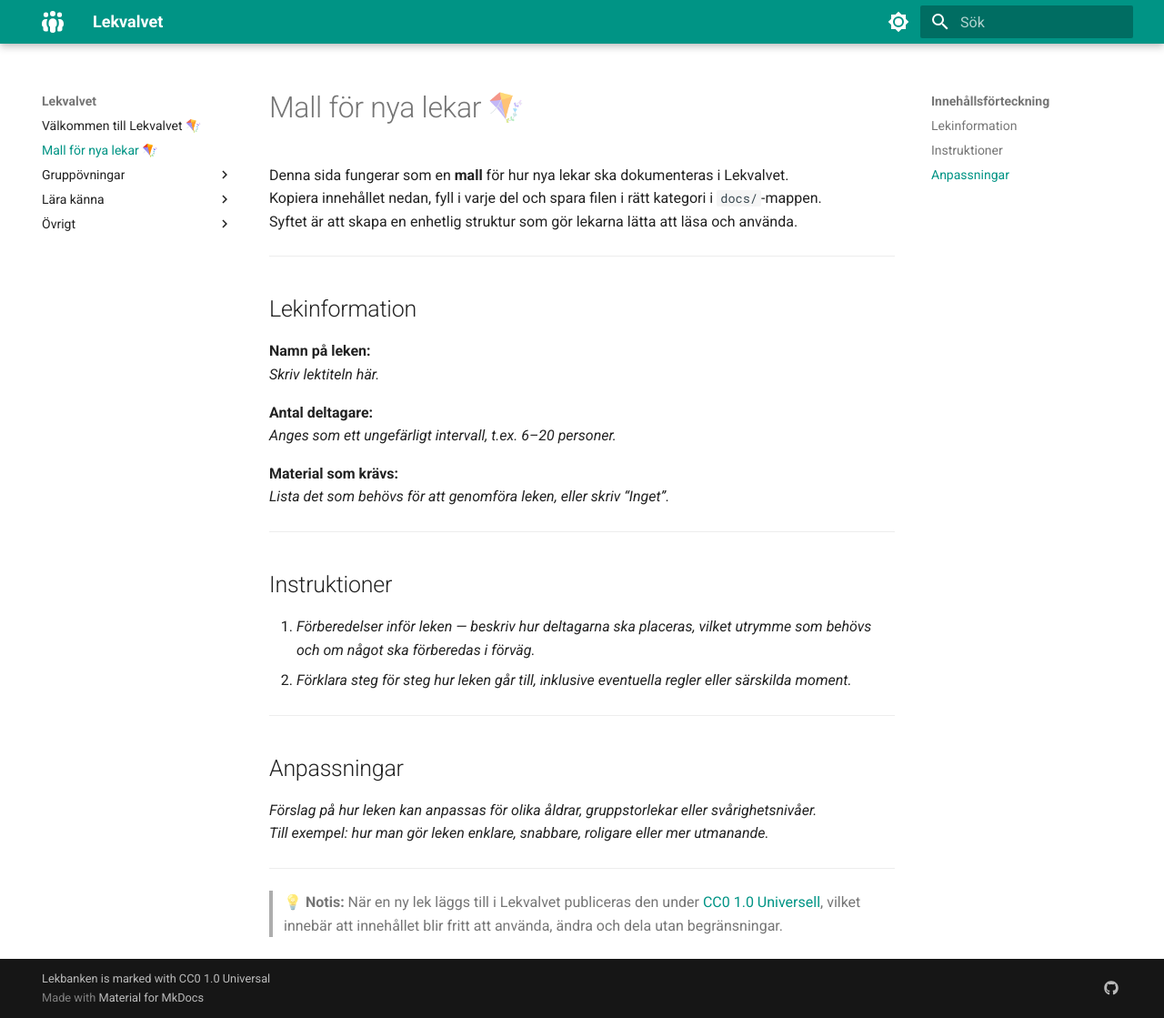
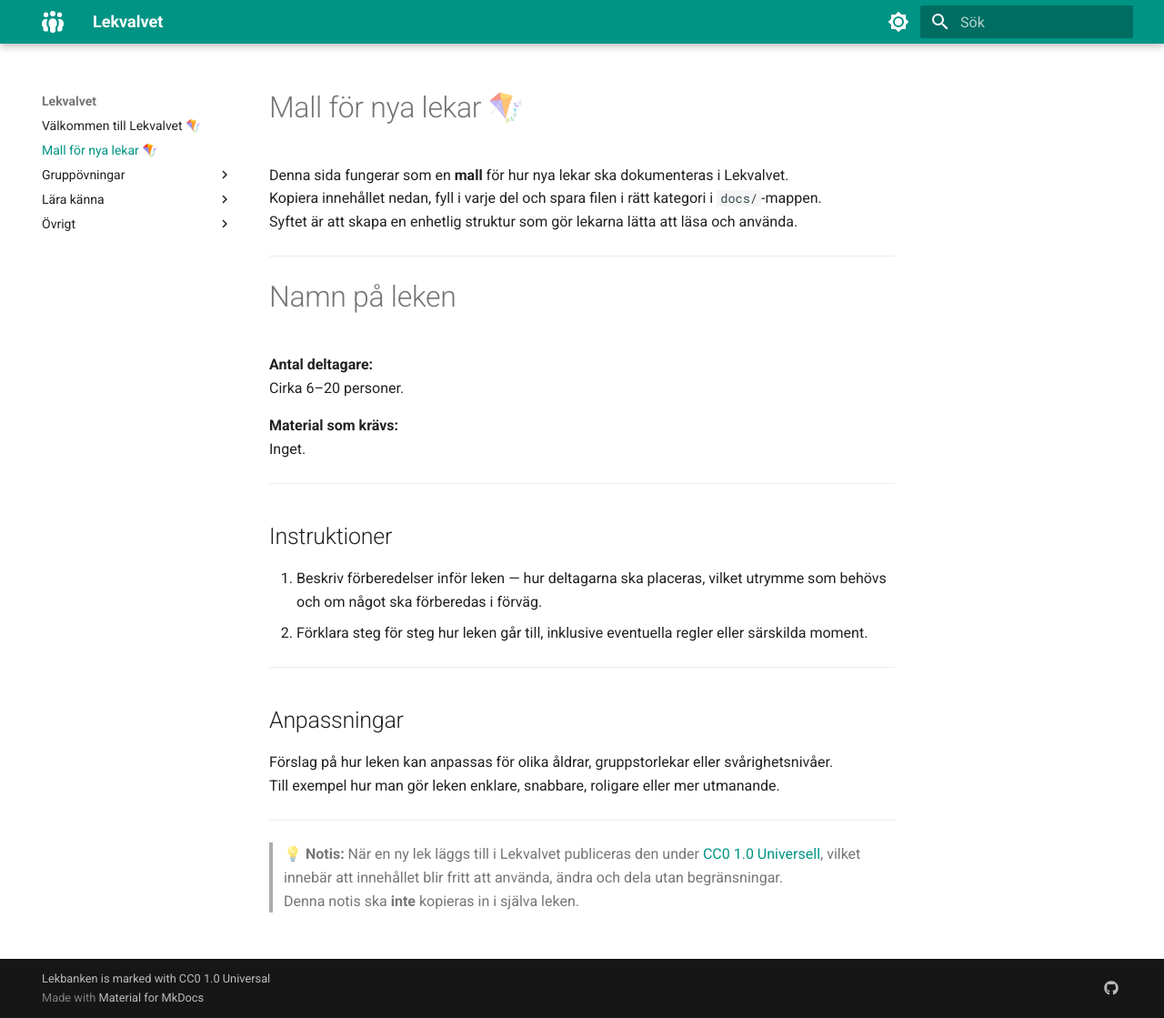
Before and after one commit to Bjorkan/Lekvalvet, an MkDocs documentation site: the page built from docs/template.md, in a window 1280 px wide and 1119 px high. Shown: the whole window at 91% size. Built offline with MkDocs 1.6.1 and Material for MkDocs 9.7.7, drawn with Linux system fonts in a browser that asks for light colours.

Commit message:
Make template easy to understand

```diff
--- a/docs/template.md
+++ b/docs/template.md
@@ -6,31 +6,29 @@
 
 ---
 
-## Lekinformation
-
-**Namn på leken:**
-_Skriv lektiteln här._
+# Namn på leken
 
 **Antal deltagare:**
-_Anges som ett ungefärligt intervall, t.ex. 6–20 personer._
+Cirka 6–20 personer.
 
 **Material som krävs:**
-_Lista det som behövs för att genomföra leken, eller skriv “Inget”._
+Inget.
 
 ---
 
 ## Instruktioner
 
-1. _Förberedelser inför leken — beskriv hur deltagarna ska placeras, vilket utrymme som behövs och om något ska förberedas i förväg._
-2. _Förklara steg för steg hur leken går till, inklusive eventuella regler eller särskilda moment._
+1. Beskriv förberedelser inför leken — hur deltagarna ska placeras, vilket utrymme som behövs och om något ska förberedas i förväg.
+2. Förklara steg för steg hur leken går till, inklusive eventuella regler eller särskilda moment.
 
 ---
 
 ## Anpassningar
 
-_Förslag på hur leken kan anpassas för olika åldrar, gruppstorlekar eller svårighetsnivåer._
-_Till exempel: hur man gör leken enklare, snabbare, roligare eller mer utmanande._
+Förslag på hur leken kan anpassas för olika åldrar, gruppstorlekar eller svårighetsnivåer.
+Till exempel hur man gör leken enklare, snabbare, roligare eller mer utmanande.
 
 ---
 
 > 💡 **Notis:** När en ny lek läggs till i Lekvalvet publiceras den under [CC0 1.0 Universell](https://creativecommons.org/publicdomain/zero/1.0/deed.sv), vilket innebär att innehållet blir fritt att använda, ändra och dela utan begränsningar.
+> Denna notis ska **inte** kopieras in i själva leken.
```
